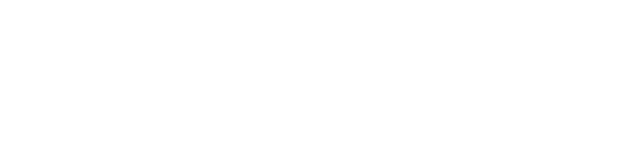
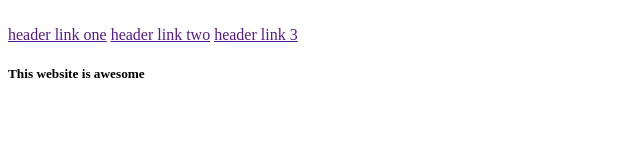
Before and after one commit to LostStudent101/LandingPage, a plain HTML site: page index.html in a window 1280 px wide. Shown: the whole page, without its empty margins (0-640 px from the left). Drawn offline with Linux system fonts and the light colour scheme.

Commit message:
Started Creating layout for HTML page

```diff
--- a/index.html
+++ b/index.html
@@ -2,11 +2,26 @@
 <html lang="en">
 <head>
     <meta charset="UTF-8">
-    <meta http-equiv="X-UA-Compatible" content="IE=edge">
-    <meta name="viewport" content="width=device-width, initial-scale=1.0">
-    <title>Document</title>
+    <title>Landing Page</title>
+    <link rel="stylesheet" href="style.css">
 </head>
+
 <body>
+    <div class="header">
+        <div class="logo">
+            <img src="" alt="">
+        </div>
+        <div class="links">
+            <a href="">header link one</a>
+            <a href="">header link two</a>
+            <a href="">header link 3</a>
+        </div>
+        <div class="header-content"></div>
+            <div class="right">
+                <h5>This website is awesome</h5>
+            </div>
+
+    </div>
 
 </body>
 </html>
```
